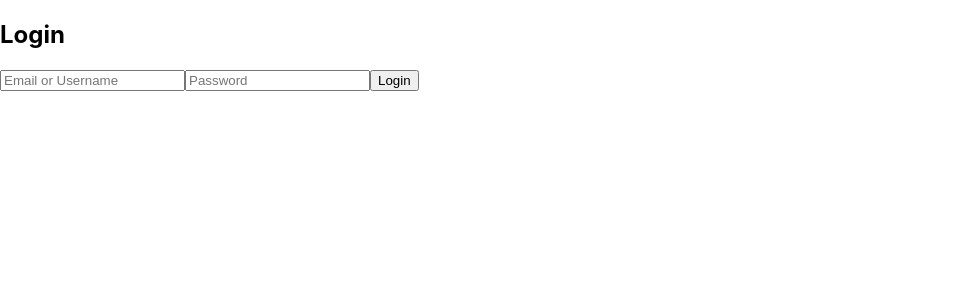
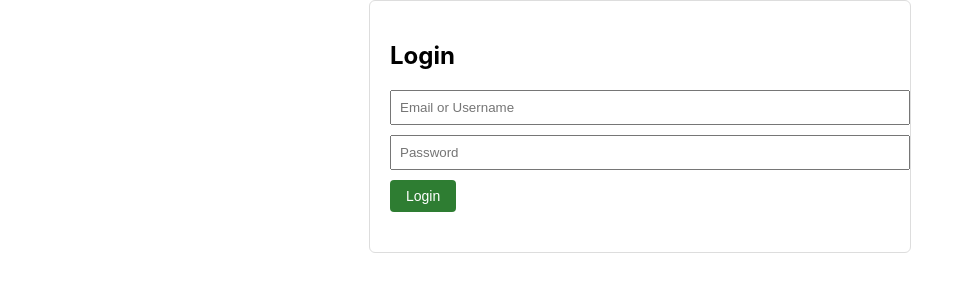
Before and after one commit to LynxGVA/-101472499_COMP_3123_Assignment2_frontend, a React (Create React App) app: page / in a window 1280 px wide. Shown: the top 300 px of the page, without its empty margins (0-974 px from the left). Built offline with nearby package versions, Linux system fonts and the light colour scheme.

Commit message:
Login and Logout fix

```diff
--- a/src/components/EmployeesList.js
+++ b/src/components/EmployeesList.js
@@ -31,9 +31,14 @@ function EmployeesList() {
 
   return (
     <div className="container">
+
       <button
         className="btn btn-delete"
-        onClick={() => { localStorage.removeItem('token'); navigate('/login'); }}
+        onClick={() => {
+          localStorage.removeItem('token');
+          delete API.defaults.headers.common["Authorization"];
+          navigate('/login', { replace: true });
+        }}
       >
         Logout
       </button>
@@ -85,7 +90,7 @@ function EmployeesList() {
                   <img
                     src={`https://101472499-comp-3123-assignment2-backend.onrender.com/uploads/${e.photo}`}
                     width="60"
-                    alt=""
+                    alt="employee"
                   />
                 )}
               </td>
--- a/src/components/Login.js
+++ b/src/components/Login.js
@@ -4,38 +4,36 @@ import API from '../api/api';
 import '../style.css';
 
 function Login() {
-  const [input, setInput] = useState('');
+  const [email, setEmail] = useState('');
   const [password, setPassword] = useState('');
   const navigate = useNavigate();
 
-  const handleSubmit = async (e) => {
-    e.preventDefault();
-
+  const handleLogin = async () => {
     try {
-      const res = await API.post('/user/login', { email: input, username: input, password });
+      const res = await API.post('/user/login', { email, password });
 
       if (!res.data.token) {
-        alert("Login error: No token in response");
+        alert("No token found");
         return;
       }
 
       localStorage.setItem('token', res.data.token);
-      navigate('/employees');
+
+      navigate('/employees', { replace: true });
     } catch (err) {
-      console.log(err);
       alert(err.response?.data?.message || 'Login failed');
     }
   };
 
   return (
-    <div>
-      <h2>Login</h2>
+    <div className="container">
+      <div className="form-container">
+        <h2>Login</h2>
 
-      <form onSubmit={handleSubmit}>
         <input
           placeholder="Email or Username"
-          value={input}
-          onChange={e => setInput(e.target.value)}
+          value={email}
+          onChange={e => setEmail(e.target.value)}
         />
 
         <input
@@ -45,8 +43,11 @@ function Login() {
           onChange={e => setPassword(e.target.value)}
         />
 
-        <button type="submit">Login</button>
-      </form>
+        {}
+        <button type="button" className="btn btn-add" onClick={handleLogin}>
+          Login
+        </button>
+      </div>
     </div>
   );
 }
```
Also changed, not shown: 1 other file (tests, documents, lock files or other folders).
